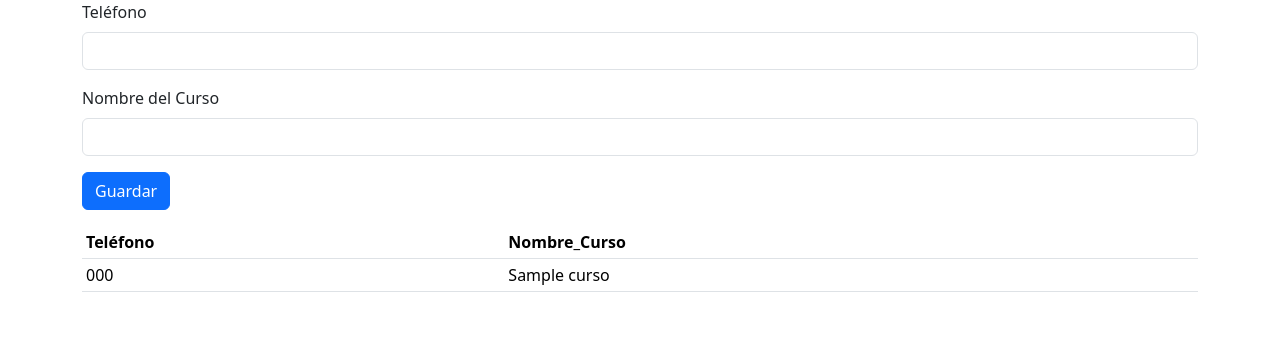
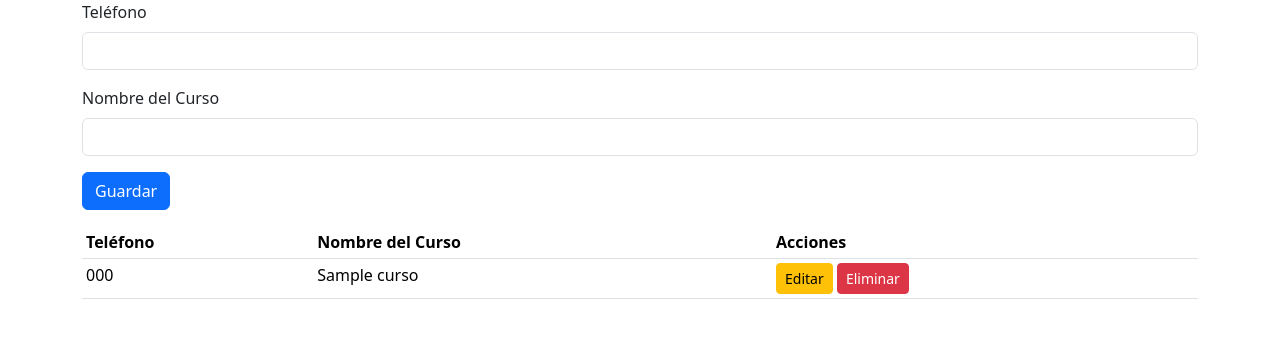
Before and after one commit to rkive250/flask7a, a Flask app: page / in a window 1280 px wide. Shown: the top 338 px of the page. Run offline with Flask 3, Linux system fonts and the light colour scheme; tables that the repository leaves empty or names only in its code hold one stand-in row (values such as "Sample post"); some libraries are stand-ins or nearby versions.

Commit message:
Update app.html

```diff
--- a/templates/app.html
+++ b/templates/app.html
@@ -8,14 +8,15 @@
 
     <script src="https://code.jquery.com/jquery-3.7.1.min.js" integrity="sha256-/JqT3SQfawRcv/BIHPThkBvs0OEvtFFmqPF/lYI/Cxo=" crossorigin="anonymous"></script>
 
-    <title>App</title>
+    <title>App CRUD</title>
 
     <script src="https://js.pusher.com/8.2.0/pusher.min.js"></script>
 </head>
 <body>
     <div class="container">
-        <!-- Formulario para agregar un nuevo registro -->
+        <!-- Formulario para agregar o actualizar un registro -->
         <form id="formGuardar" class="mb-3">
+            <input type="hidden" id="idCurso" name="id" value=""> <!-- Campo oculto para almacenar el id del curso (cuando se edita) -->
             <div class="mb-3">
                 <label for="telefono" class="form-label">Teléfono</label>
                 <input type="text" class="form-control" id="telefono" name="tel" required>
@@ -25,14 +26,16 @@
                 <input type="text" class="form-control" id="nombreCurso" name="ncurso" required>
             </div>
             <button type="submit" class="btn btn-primary">Guardar</button>
+            <button type="button" id="cancelarEdicion" class="btn btn-secondary d-none">Cancelar</button>
         </form>
 
-        <!-- Tabla que muestra los registros -->
+        <!-- Tabla para mostrar los registros -->
         <table class="table table-sm">
             <thead>
                 <tr>
                     <th>Teléfono</th>
-                    <th>Nombre_Curso</th>
+                    <th>Nombre del Curso</th>
+                    <th>Acciones</th>
                 </tr>
             </thead>
             <tbody id="tbodyLog"></tbody>
@@ -42,7 +45,7 @@
     <script src="https://cdn.jsdelivr.net/npm/bootstrap@5.3.3/dist/js/bootstrap.bundle.min.js" integrity="sha384-YvpcrYf0tY3lHB60NNkmXc5s9fDVZLESaAA55NDzOxhy9GkcIdslK1eN7N6jIeHz" crossorigin="anonymous"></script>
 
     <script>
-        // Función para buscar y mostrar los registros en la tabla
+        // Función para buscar y mostrar los registros
         function buscar() {
             $.get("/buscar", function (respuesta) {
                 $("#tbodyLog").html("");  // Limpia la tabla
@@ -55,23 +58,71 @@
                     $("#tbodyLog").append(`<tr>
                         <td>${registro[1]}</td>
                         <td>${registro[2]}</td>
+                        <td>
+                            <button class="btn btn-sm btn-warning editar" data-id="${registro[0]}" data-tel="${registro[1]}" data-ncurso="${registro[2]}">Editar</button>
+                            <button class="btn btn-sm btn-danger eliminar" data-id="${registro[0]}">Eliminar</button>
+                        </td>
                     </tr>`);
                 }
+
+                // Asigna eventos a los botones de editar y eliminar
+                $(".editar").click(function() {
+                    var id = $(this).data("id");
+                    var tel = $(this).data("tel");
+                    var ncurso = $(this).data("ncurso");
+
+                    $("#idCurso").val(id);
+                    $("#telefono").val(tel);
+                    $("#nombreCurso").val(ncurso);
+                    $("#formGuardar button[type=submit]").text("Actualizar");
+                    $("#cancelarEdicion").removeClass("d-none");
+                });
+
+                $(".eliminar").click(function() {
+                    var id = $(this).data("id");
+                    eliminar(id);
+                });
             });
         }
 
         buscar();
 
-        // Capturar el evento de submit del formulario para agregar un nuevo registro
+        // Función para enviar el formulario (crear o actualizar)
         $("#formGuardar").on("submit", function (e) {
-            e.preventDefault();  // Evitar el envío tradicional del formulario
+            e.preventDefault();  // Evita el envío tradicional del formulario
 
             var formData = $(this).serialize();  // Serializa los datos del formulario
+            var action = $("#idCurso").val() ? "/alumnos/actualizar" : "/alumnos/guardar";  // Cambia la acción según si es actualizar o guardar
 
-            $.post("/alumnos/guardar", formData, function (respuesta) {
+            $.post(action, formData, function (respuesta) {
                 alert(respuesta);  // Opcional: muestra la respuesta del servidor
-                buscar();  // Refresca la tabla después de insertar el nuevo registro
+                buscar();  // Refresca la tabla
+                limpiarFormulario();
             });
+        });
+
+        // Función para eliminar un registro
+        function eliminar(id) {
+            if (confirm("¿Estás seguro de que quieres eliminar este registro?")) {
+                $.post("/alumnos/eliminar", { id: id }, function (respuesta) {
+                    alert(respuesta);  // Muestra la respuesta del servidor
+                    buscar();  // Refresca la tabla
+                });
+            }
+        }
+
+        // Función para limpiar el formulario después de guardar o cancelar la edición
+        function limpiarFormulario() {
+            $("#idCurso").val("");
+            $("#telefono").val("");
+            $("#nombreCurso").val("");
+            $("#formGuardar button[type=submit]").text("Guardar");
+            $("#cancelarEdicion").addClass("d-none");
+        }
+
+        // Botón de cancelar edición
+        $("#cancelarEdicion").click(function() {
+            limpiarFormulario();
         });
 
         // Pusher logging - no incluir en producción
@@ -83,7 +134,7 @@
 
         var channel = pusher.subscribe("conexion");
         channel.bind("evento", function () {
-            buscar();  // Refresca la tabla cuando ocurra un nuevo evento
+            buscar();  // Refresca la tabla cuando ocurra un evento
         });
     </script>
 </body>
```
